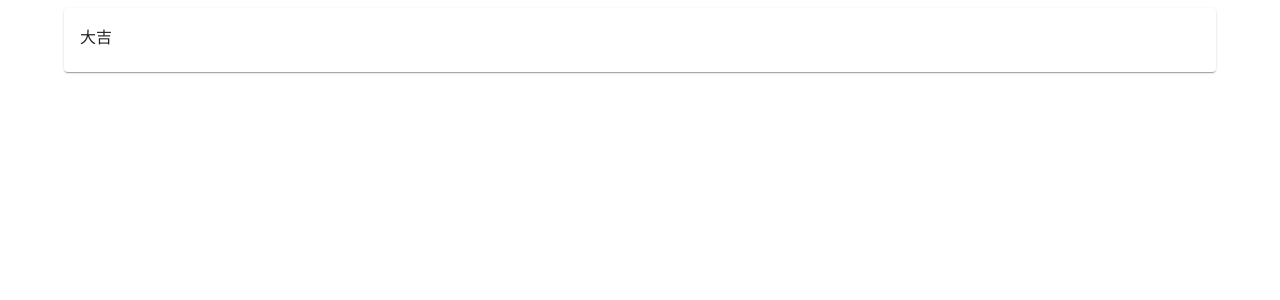
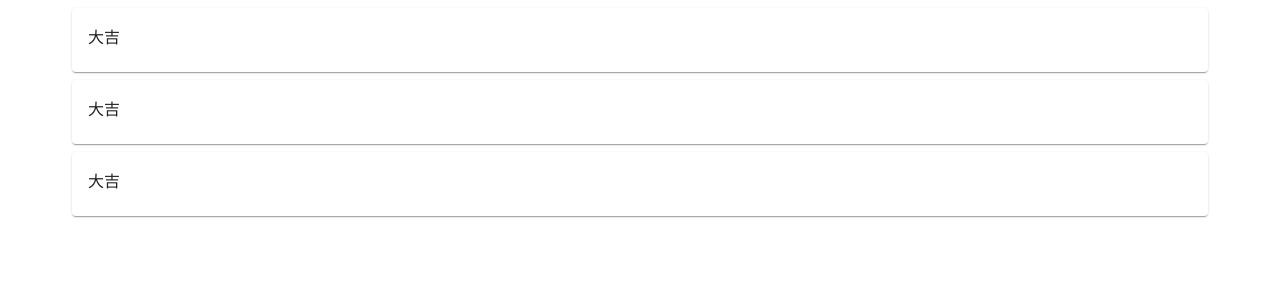
Before and after one commit to skazm/react-try-your-luck, a React (Create React App) app: page / in a window 1280 px wide. Shown: the top 300 px of the page. Built offline with nearby package versions, Linux system fonts and the light colour scheme.

Commit message:
Boxに入れて、カードを増やす

```diff
--- a/src/App.tsx
+++ b/src/App.tsx
@@ -1,14 +1,30 @@
-import { Card, CardContent, Container } from '@mui/material';
+import { Box, Card, CardContent, Container } from '@mui/material';
 import React from 'react';
 
 function App() {
   return (
     <Container>
-      <Card>
-        <CardContent>
-          大吉
-        </CardContent>
-      </Card>
+      <Box m={1}>
+        <Card>
+          <CardContent>
+            大吉
+          </CardContent>
+        </Card>
+      </Box>
+      <Box m={1}>
+        <Card>
+          <CardContent>
+            大吉
+          </CardContent>
+        </Card>
+      </Box>
+      <Box m={1}>
+        <Card>
+          <CardContent>
+            大吉
+          </CardContent>
+        </Card>
+      </Box>
     </Container>
   );
 }
```
